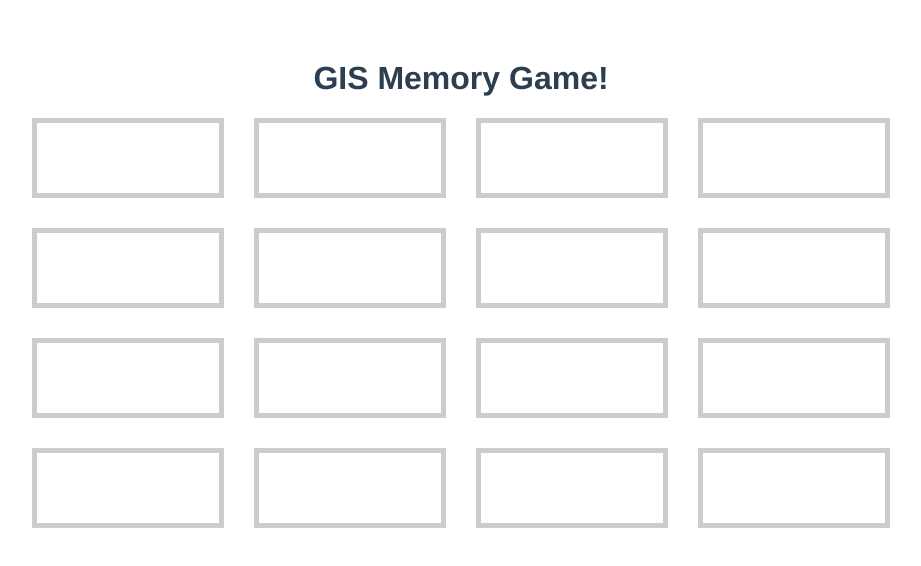
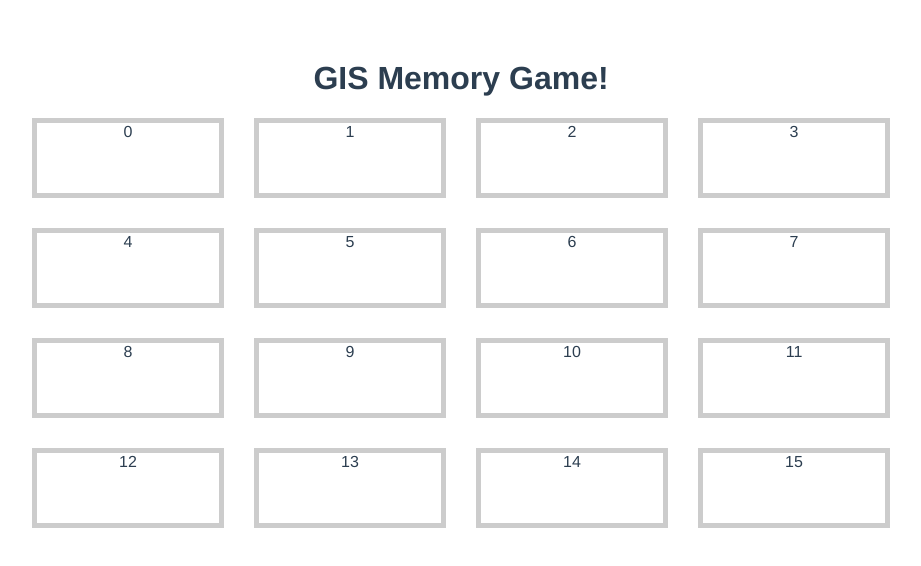
Before and after one commit to pieterz/memory, a Vue app: page / in a window 1280 px wide. Shown: the top 566 px of the page, without its empty margins (179-1100 px from the left). Built offline with nearby package versions, Linux system fonts and the light colour scheme.

Commit message:
Create component with value prop

```diff
--- a/src/App.vue
+++ b/src/App.vue
@@ -1,29 +1,29 @@
 <template>
   <h1>GIS Memory Game!</h1>
   <section class="game-board">
-    <div class="card"></div>
-    <div class="card"></div>
-    <div class="card"></div>
-    <div class="card"></div>
-    <div class="card"></div>
-    <div class="card"></div>
-    <div class="card"></div>
-    <div class="card"></div>
-    <div class="card"></div>
-    <div class="card"></div>
-    <div class="card"></div>
-    <div class="card"></div>
-    <div class="card"></div>
-    <div class="card"></div>
-    <div class="card"></div>
-    <div class="card"></div>
+    <Card v-for="(card, index) in cardList" :key="`card-${index}`" :value="card" />
   </section>
 </template>
 
 <script>
+import Card from './components/Card.vue'
 
 export default {
   name: 'App',
+  components: {
+    Card
+  },
+  setup() {
+    const cardList = []
+
+    for (let i = 0; i < 16; i++) {
+      cardList.push(i)
+    }
+
+    return {
+      cardList
+    }
+  }
 
 }
 </script>
--- /dev/null
+++ b/src/components/Card.vue
@@ -0,0 +1,19 @@
+<template>
+    <div class="card">{{ value }}</div>
+</template>
+
+<script>
+export default {
+    props: {
+        value: {
+            type: Number,
+            required: true
+        }
+    }
+
+}
+</script>
+
+
+<style>
+</style>
```
